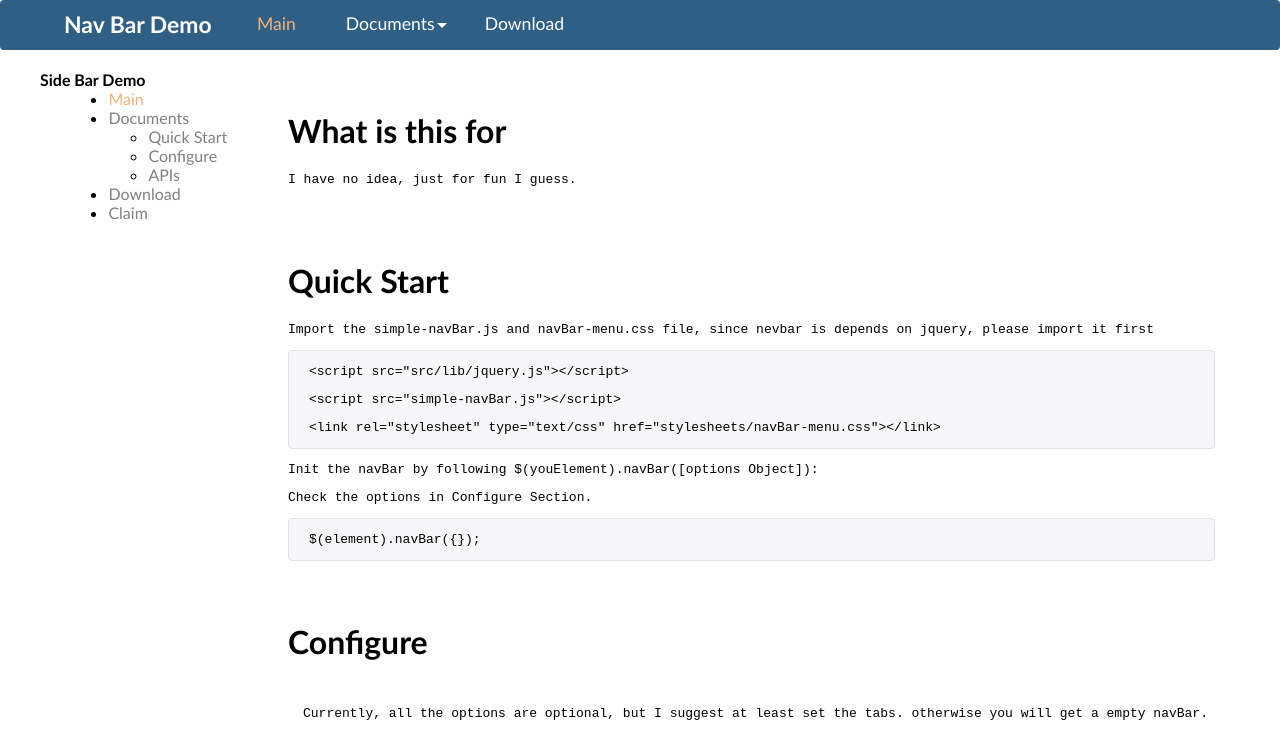
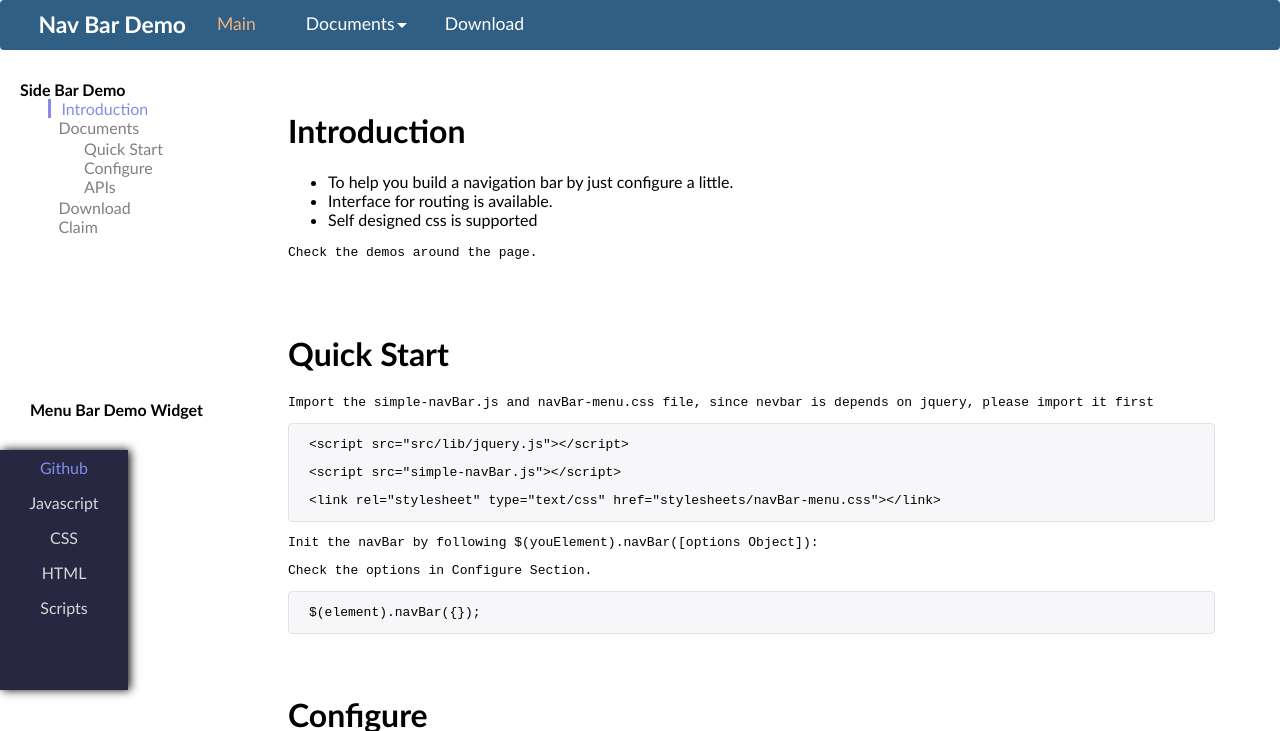
Before and after one commit to SherryXueyingLi/simple-navBar, a website: page index.html in a window 1280 px wide. Shown: the top 731 px of the page. Drawn offline with Linux system fonts and the light colour scheme.

Commit message:
moving out

```diff
--- a/funcs.js
+++ b/funcs.js
@@ -1,31 +1,52 @@
 var defaultMenu = [ {
-	name : "main",label : "Main", path : "main/controller"}, {
-	name : "document", label : "Documents", sub : [ {
-	    name : "start",label : "Quick Start"}, {
-	    name : "config", label : "Configure", href: "myconfigure"}, {
-	    name : "api", label : "APIs"} ]}, {
-	name : "download", label : "Download"} ];
+	name : "main",label : "Main", path : "main/controller"},
+		{name : "document", label : "Documents", sub : [
+			{name : "start",label : "Quick Start"},
+			{name : "config", label : "Configure", href: "myconfigure"},
+			{name : "api", label : "APIs"} ]},
+	{name : "download", label : "Download"} ];
 $("#nav").navBar({
 		tabs : defaultMenu,
-		style : 'navDiv',
 		onClick : function($event, tab) {
 			console.log([$event, tab]);
 		},
 		route : false,
 });
-
+defaultMenu[0].label ="Introduction"
+defaultMenu.push({name: 'claim', label: 'Claim'})
 $("#sideBar").navBar({
 		tabs : defaultMenu,
 		autoClose : false,
 		arrow: false,
 		horizon: false,
+		closed: false,
 });
 
-    $("#sideBar").navBar("add",{name: 'claim', label: 'Claim'});
-
+$("#menuBar").navBar({
+	tabs: [
+	{name: 'github', label: 'Github'},
+	{name:'js', label:'Javascript', sub:[
+		{name: 'kt', label: 'Knockout'},
+		{name: 'angular', label: 'AngularJs'},
+		{name: 'require', label: 'RequireJs'},
+		{name: 'jquery', label: 'JQuery'},
+		{name: 'boot', label: 'Bootstrapper'}]},
+	{name: 'css', label:'CSS'},
+	{name: 'html', label:'HTML'},
+	{name: 'script', label:'Scripts', sub:[
+		{name:'python', label: 'Python'},
+		{name:'php', label:'PHP'}]
+	}],
+	route : false,
+	theme : 'menubar',
+	arrow: false,
+	autoClose : true,
+	horizon: false,
+	center: true
+});
 	function getActive() {
 		var active = $("#nav").navBar("active");
-		("#currentActive").text("Get: " + active.label+", Check the returned object in console.");
+		$("#currentActive").text("Get: " + active.label+", State is: "+active.state+", Check the returned object in console.");
 		console.log(["get active object: ", active]);
 	};
 
--- a/index.html
+++ b/index.html
@@ -79,14 +79,6 @@ button:hover{
 	float: left;
 }
 
-#sideBar li>a {
-	color: gray;
-	text-decoration: none;
-}
-
-#sideBar li.navBar.active>a {
-	color: #F3B27A;
-}
 #board{
 	position: relative;
 	top:50px;
@@ -99,7 +91,7 @@ button:hover{
 	top:10px;
 	font-weight:bold;
 	font-size:1.3em;
-	padding-left: 5%;
+	padding-left: 3%;
 	display: inline-block;
 }
 table, tbody, thead, td{
@@ -112,14 +104,21 @@ table, tbody, thead, td{
 <body>
 	<div id="nav"><div class="demoTitle">Nav Bar Demo</div></div>
 	<div id="board">
-		<div style="height: 100%;">
-			<div id="sideBar">
-			<div style="top:10px; font-weight:bold; padding-left: 10px;">Side Bar Demo</div>
+			<div id="sideBar" style="padding-top:30px;">
+				<div style="top:10px; font-weight:bold; padding-left: 10px;">Side Bar Demo</div>
+			</div>
+			<div style="position: fixed; top: 50%;font-weight:bold; padding-left: 10px;">Menu Bar Demo Widget</div>
+			<div id="menuBar" style="position: fixed;top: 50%; left:0; width: 10%; height: 30%; over-flow: hiden">
+
 			</div>
 			<div id="route" style="display: inline-block; position: relative; left:20%; width: 78%; height: 100%; float: left; ">
 				<div id="document-start" style="height: 100%;padding: 20px;">
-				<h1>What is this for</h1>
-				<pre>I have no idea, just for fun I guess.</pre>
+				<h1>Introduction</h1>
+				<ul><li>To help you build a navigation bar by just configure a little.</li>
+				<li>Interface for routing is available.</li>
+				<li>Self designed css is supported</li>
+				</ul>
+				<pre>Check the demos around the page.</pre>
 				</div>
 				<div id="document-start" style="height: 100%;padding: 20px;">
 				<h1>Quick Start</h1>
@@ -301,8 +300,6 @@ table, tbody, thead, td{
 				<a href="https://github.com/SherryXueyingLi/simple-navBar">Simple-navbar</a> is maintained by <a href="https://github.com/SherryXueyingLi">SherryXueyingLi</a>.</span>
 				</div>
 			</div>
-
-		</div>
 	</div>
 </body>
 <script src="funcs.js"></script>
--- a/simple-navBar.js
+++ b/simple-navBar.js
@@ -5,7 +5,6 @@ if (typeof jQuery === 'undefined') {
 	if($.fn.navBar !== undefined){
 		return;
 	}
-	//var options, tabs, onClick, active, onActiveChange, afterActiveChanged;
 	var tabObject = function(name, label, parent, path, viewPath, href){
 	var  children = [];
 	var addChild = function(child){
@@ -83,19 +82,25 @@ if (typeof jQuery === 'undefined') {
 	var currentLevel = 0;
 	var buildContext = function(){
 		currentLevel = 0;
-	$(this.options.element).children("ul.navUl").detach();
-	var ul = buildUl.call(this,  this.tabs).appendTo($(this.options.element));
-	ul.css("")
+		var children=this.options.element.children;
+		for(var i in children){
+			if(children[i].tagName === "UL" && children[i].classList.contains("navUl")){
+				this.options.element.removeChild(children[i]);
+			}
+		}
+		this.options.element.appendChild(buildUl.call(this,  this.tabs));
 	};
 
 	var buildUl = function(tabs){
 		var ul = document.createElement("ul");
 		ul.classList.add("navBar_"+currentLevel, "navUl");
 		for(var i in tabs){
-		createLi.call(this, tabs[i]).appendTo($(ul));
+			tabs[i].span = createLi.call(this, tabs[i]);
+			ul.appendChild(tabs[i].span);
 		}
 		this.options.autoClose && tabs[0].parent &&ul.classList.add("autoClose");
-	return $(ul);
+		(currentLevel >=1 && this.options.closed) && (ul.style.display='none');
+		return ul;
 	}
 
 	var createLi = function(tab){
@@ -103,19 +108,25 @@ if (typeof jQuery === 'undefined') {
 		li.classList.add("navBarli_"+currentLevel, "navBar");
 		li.setAttribute("navCode", tab.code);
 		var span = document.createElement("a"), self=this;
-		$(span).appendTo($(li));
+		li.appendChild(span);
 		span.text=tab.label;
 		this.options.route && span.setAttribute("href","#"+tab.href);
 		span.onclick = function($event){
 			stateClickCallback.call(self, $event, tab);
 		};
+		if(this.options.center){
+			var liw = li.style.width;
+			var spanw = span.style.width;
+			span.style.marginLeft=(liw-spanw)/2+'px';
+			li.setAttribute("align", "center");
+		}
 		if(tab.children.length>0){
-			this.options.arrow && $(span).append($(arrowDownElement()));
+			this.options.arrow && span.appendChild(arrowDownElement());
 			currentLevel++;
-			buildUl.call(this, tab.children).appendTo($(li));
+			li.appendChild(buildUl.call(this, tab.children));
 			currentLevel--;
 		}
-		return $(li);
+		return li;
 	};
 
 	var arrowDownElement = function(){
@@ -131,7 +142,7 @@ if (typeof jQuery === 'undefined') {
 	var findActive = function(tabs){
 		if(!tabs) return;
 		for(var i in tabs){
-			if(this.findLi(tabs[i]).hasClass("active")){
+			if(this.findLi(tabs[i]).classList.contains("active")){
 				return findActive.call(this, tabs[i].children) || tabs[i];
 			}
 		}
@@ -140,8 +151,6 @@ if (typeof jQuery === 'undefined') {
 
 	var navBar = function(options){
 		var self = this, tabs, active, opt = options;
-		var $element = $(options.element);
-
 		Object.defineProperties(this, {'options':{
 				get: function(){ return opt;}
 			},'tabs':{
@@ -168,25 +177,49 @@ if (typeof jQuery === 'undefined') {
 					}
 				}
 				this.setActive(active);
-			this.options.horizon? $element.children().css("display","inline-block"):$element.children().css("display","block");
-			$element.data["navBar"] = this;//set element data attribute
+				var disStyle = "block";
+				this.options.horizon && (disStyle="inline-block");
+				var lis = this.options.element.children;
+				for(var i=0; i<lis.length; i++){
+					if(lis[i].tagName.toLowerCase() === "li" && lis[i].classList.contains("navBar")){
+						lis[i].style.display=disStyle;
+					}
+				}
+				this.options.element.classList.add(this.options.theme);
+				$(this.options.element).data["navBar"] = this;//set element data attribute
 			}catch(e){
 				console.debug(e);
 			}
 			if(this.options.pin) {
-			$element.css("position", "fixed");
-			$element.css("top", $element.parent().offset().top);
-			$element.css("left", $element.parent().offset().left);
+				this.options.element.style.position = "fixed";
+				var offset = findOffset(this.options.element)
+				this.options.element.style.top = offset.top+"px";
+				this.options.element.style.left = offset.left+"px";
 			}
 		}
 	};
+
+	var findOffset =function (element){
+		var top = 0, left = 0, start = element;
+		while(start!=document.body){
+			top = top + start.offsetTop;
+			left = left + start.offsetLeft;
+			start = start.parentElement;
+		}
+		return {top: top, left: left};
+	}
 
 	navBar.prototype.buildContext = function(){
 		buildContext.call(this);
 	};
 
 	navBar.prototype.findLi = function(tab){
-		return $(this.options.element).find("li[navCode='"+tab.code+"']");
+		var lis = this.options.element.getElementsByTagName("li");
+		for(var i in lis){
+			if(lis[i].getAttribute("navCode") === tab.code){
+				return lis[i]
+			}
+		}
 	};
 
 	navBar.prototype.findConfigTab = function(name){
@@ -207,6 +240,39 @@ if (typeof jQuery === 'undefined') {
 		}
 		return;
 	};
+
+	var slideToggle = function(element){
+		if(element.style.display === 'none'){
+			slideDown(element);
+		}else{
+			slideUp(element);
+		}
+	};
+
+	var slideDown = function(element){
+		element.style.display = 'block';
+		element.animate({
+			height: [ 0, element.style.height], // [ from, to ]
+		}, 10000);
+	};
+
+	var  slideUp = function(element){
+		element.animate({
+			height: [ element.style.height, 0],
+		}, 10000);
+		element.style.display = 'none';
+	};
+
+	var closeAll = function(){
+		var lis = this.options.element.getElementsByTagName("li");
+		for(var i=0; i<lis.length; i++){
+			uls = lis[i].getElementsByTagName("ul");
+			for(var j=0; j<uls.length; j++){
+				uls[j].style.display="none";
+			}
+		}
+	};
+
 	navBar.prototype.setActive = function(tab){
 		if(!tab){
 			throw ReferenceError("Active tab is required", "simple-navBar.js");
@@ -214,15 +280,21 @@ if (typeof jQuery === 'undefined') {
 		this.options.onActiveChange.call(this.active, tab);
 		var li = this.findLi(tab);
 		if(tab.children.length>0){
-			li.children("ul").slideToggle(100);
+			//li.children("ul").slideToggle(100);
+			slideToggle(li.getElementsByTagName("ul")[0]);
 			return;
 		}
-		$(this.options.element).find(".navBar").removeClass("active");
-		li.addClass("active")
-		tab.parent && this.options.autoClose && li.parent("ul").hide(100);
+		this.options.element.findElementBy
+		var activeli = this.options.element.getElementsByTagName("li");
+		for(var i=0; i<activeli.length; i++){
+			activeli[i].classList.remove("active");
+		}
+		li.classList.add("active");
+		tab.parent && this.options.autoClose && slideUp(li.parentElement);
+		this.options.autoClose&&closeAll.call(this);
 		var curr = tab.parent;
 		while(curr){
-			this.findLi(curr).addClass("active");
+			this.findLi(curr).classList.add("active");
 			curr = curr.parent;
 		}
 		this.options.afterActiveChanged.call(this, tab);
@@ -244,7 +316,7 @@ if (typeof jQuery === 'undefined') {
 		}else if(nameCache.indexOf(tabs[i].name)>=0){
 			console.warn("tab.name ["+tabs[i].name+"]is duplicated, second one will be ignored");
 		}else{
-			var legal = $.extend({}, tabs[i]);
+			var legal = JSON.parse(JSON.stringify(tabs[i]));
 			nameCache.push(tabs[i].name);
 		if(tabs[i].sub){
 			legal.sub = checkTabs(tabs[i].sub);
@@ -353,18 +425,24 @@ if (typeof jQuery === 'undefined') {
 		arrow: true,
 		pin: true,
 		horizon: true,
-		tabs: []
+		tabs: [],
+		theme: 'navbar',
+		closed: true,
+		center: false
 	};
 	$.fn.navBar = function(){
 		var bar = this, navbar;
 		if(arguments.length === 0 || (typeof arguments[0]==='object'||arguments[0] === 'refresh')){
-			var options = $.extend({element : $(this)}, defaultOption, arguments[0]);
+			if(arguments[0].horizon === false && arguments[0].theme === undefined){
+				defaultOption.theme = 'sidebar';
+			}
+			var options = $.extend({element : bar[0]}, defaultOption, arguments[0]);
 			$(this).addClass(options.style);
 			navbar = new navBar(options);
 			navbar.init();
 			$(this).data('navBar', navbar);
 			return navbar;
-		}else {
+		}else{
 			navbar = $(this).data('navBar');
 		}
 		if(arguments.length === 0){
--- a/stylesheets/navBar-menu.css
+++ b/stylesheets/navBar-menu.css
@@ -1,6 +1,33 @@
+
+ul.navUl{
+	margin: 0px;
+    position: relative;
+    height: 100%;
+    left: 15%;
+    padding: 0px;
+}
+ul.navUl ul.navUl{
+	position: relative;
+	left:0px;
+}
+
+.arrowDown{
+	width: 0;
+	height: 0;
+	border-left: 5px solid transparent;
+	border-right: 5px solid transparent;
+	border-top: 5px solid;
+	display:inline-block;
+	position: absolute;
+    left: 103%;
+    top: 50%;
+}
+ul.navUl li.navBar>a:hover{
+	cursor: pointer;
+}
 
 /*nav bar position define*/
-.navDiv{
+.navbar{
 	background-color: #305F86;
 	color: white;
 	height: 50px;
@@ -12,17 +39,24 @@
 	border-radius: 4px;
 	z-index: 999;
 }
-ul.navUl{
-	margin: 0px;
-    position: relative;
-    height: 100%;
-    left: 15%;
+/*nav bar list padding & style define*/
+.navbar li{
+	list-style: none;
+	display: inline-block;
+	height: 100%;
+	position: relative;
 }
-ul.navUl ul.navUl{
-	position: relative;
-	left:0px;
+/*nav bar first level's menu span style*/
+.navbar li.navBarli_0>a{
+	top: 25%;
 }
-ul.navUl ul.navUl.autoClose{
+
+/*nav bar all level's hover&active style*/
+.navbar li.navBar>a:hover{
+	cursor: pointer;
+	color: #F5C588;
+}
+.navbar li>ul.navUl.autoClose{
 	left: 0%;
 	top: 102%;
 	z-index: 999;
@@ -30,24 +64,7 @@ ul.navUl ul.navUl.autoClose{
 	position: absolute;
 	padding: 0px;
 }
-/*nav bar list padding & style define*/
-.navDiv .navUl li{
-	list-style: none;
-	display: inline-block;
-	height: 100%;
-	position: relative;
-}
-/*nav bar first level's menu span style*/
-.navDiv li.navBarli_0>a{
-	top: 25%;
-}
-
-/*nav bar all level's hover&active style*/
-.navDiv li.navBar>a:hover{
-	cursor: pointer;
-	color: #F5C588;
-}
-.navDiv .navBar>a{
+.navbar .navBar>a{
 	color: white;
 	text-decoration: none;
 	position: relative;
@@ -56,39 +73,83 @@ ul.navUl ul.navUl.autoClose{
 	width:100%;
 	height:30px;
 }
-.navDiv li.navBar.active>a{
+.navbar li.navBar.active>a{
 	color: #F3B27A;
 }
 /*
 second level bar.
 */
-
-
-.navDiv li.navBarli_1{
+.navbar li.navBarli_1{
 	display: block;
 	position: relative;
 	height: 30px;
 	background-color: #305F86;
 	width: 100%;
 }
-.navDiv li.navBarli_1:first-child{
-	border-radius: 4px 4px 0px 0px;
+.navbar li.navBarli_1:first-child{
+	border-top-left-radius: 4px;
+	border-top-right-radius: 4px;
 }
-.navDiv li.navBarli_1:last-child{
-	border-radius: 0px 0px 4px 4px;
+.navbar li.navBarli_1:last-child{
+	border-bottom-right-radius: 4px;
+	border-bottom-left-radius: 4px;
 }
-.navDiv li.navBarli_1>a{
+.navbar li.navBarli_1>a{
 	display: block;
 	top:5%;
 }
-.arrowDown{
-	width: 0;
-	height: 0;
-	border-left: 5px solid transparent;
-	border-right: 5px solid transparent;
-	border-top: 5px solid;
-	display:inline-block;
-	position: absolute;
-    left: 103%;
-    top: 50%;
+/*side bar default define*/
+.sidebar li{
+	list-style: none;
+	padding: 0px;
 }
+.sidebar li>ul{
+	padding: 2px;
+	padding-left: 10%;
+}
+.sidebar li>a{
+	padding-left: 10px;
+	color: gray;
+	text-decoration: none;
+}
+.sidebar li.active>a{
+	color: #818DE8;
+	border-left: 3px solid #8989EC;;
+}
+/*menu bar default define*/
+.menubar{
+	list-style: none;
+	padding: 0px;
+	background-color: #272742;
+	height: 100%;
+	box-shadow: 2px 0px 9px #080808;
+	overflow: hidden;
+}
+.menubar li{
+	padding-top: 8px;
+	padding-bottom: 8px;
+	list-style: none;
+}
+.menubar li:hover{
+	background-color:#393961
+}
+.menubar li li:hover{
+	background-color:#252527
+}
+
+.menubar ul{
+	left: 0;
+}
+.menubar ul ul{
+	margin-top: 8px;
+	box-shadow: 0px 3px 12px #080808 inset;
+	background-color: #1B1A1A;
+}
+.menubar li>a{
+	color: #D8D6D6;
+	text-decoration: none;
+	padding-bottom: 8px;
+}
+.menubar li.active>a{
+	color: #818DE8;
+}
```
Lines whose indentation alone changed are shown as unchanged.
